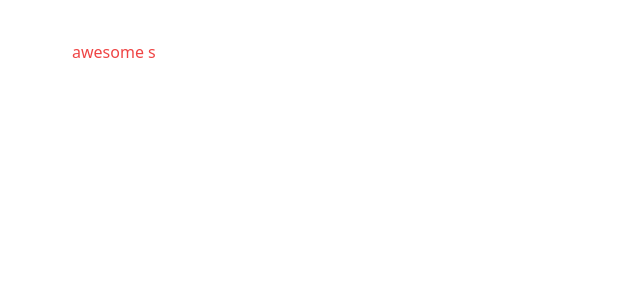
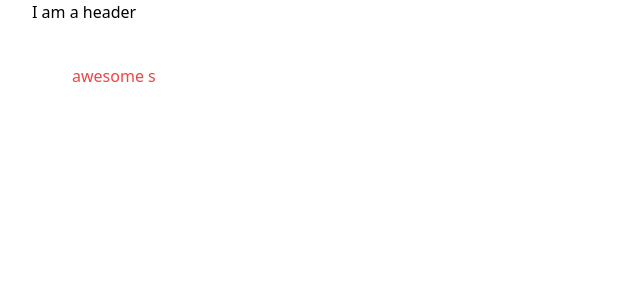
Before and after one commit to Cerebrovinny/portfolio_viniciuscardoso, a Next.js app: page / in a window 1280 px wide. Shown: the top 300 px of the page, without its empty margins (0-640 px from the left). Built offline with nearby package versions, Linux system fonts and the light colour scheme.

Commit message:
added header component

```diff
--- /dev/null
+++ b/components/Header.tsx
@@ -0,0 +1,7 @@
+import React from 'react';
+
+type Props = {};
+
+export default function Header({}: Props) {
+    return <header>I am a header</header>
+}
--- a/pages/index.tsx
+++ b/pages/index.tsx
@@ -2,15 +2,17 @@
 import Head from 'next/head'
 import Image from 'next/image'
 import styles from '../styles/Home.module.css'
+import Header from "../components/Header";
 
 const Home: NextPage = () => {
   return (
     <div className={styles.container}>
       <Head>
-        <title>xt App</title>
-        <meta name="description" content="Generated by create next app" />
-        <link rel="icon" href="/favicon.ico" />
+          <title>Vinicius Portfolio</title>
       </Head>
+
+        {/*Header*/}
+        <Header />
         <h1 className="p-10 text-red-500">awesome s</h1>
     </div>
   )
```
